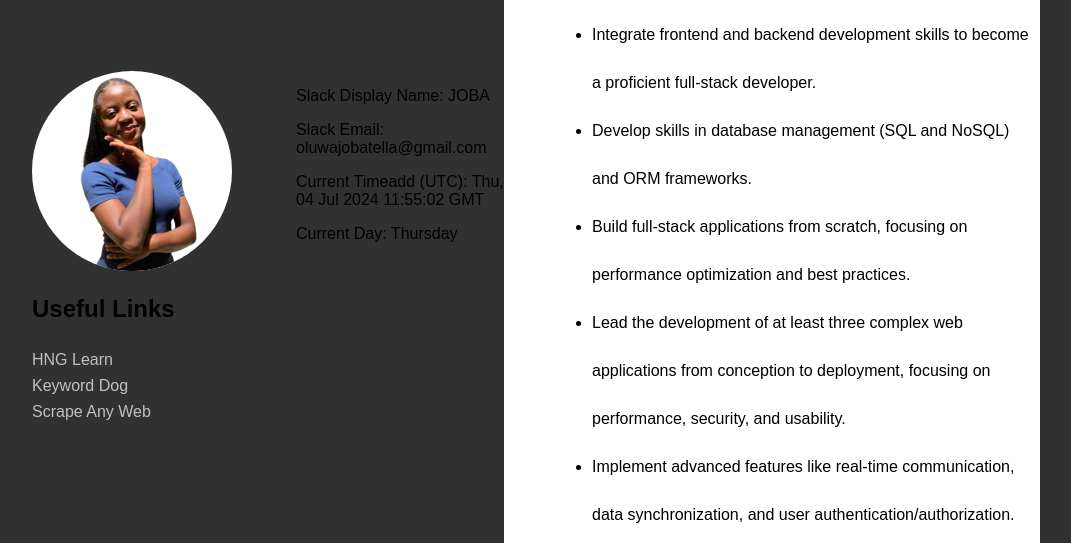
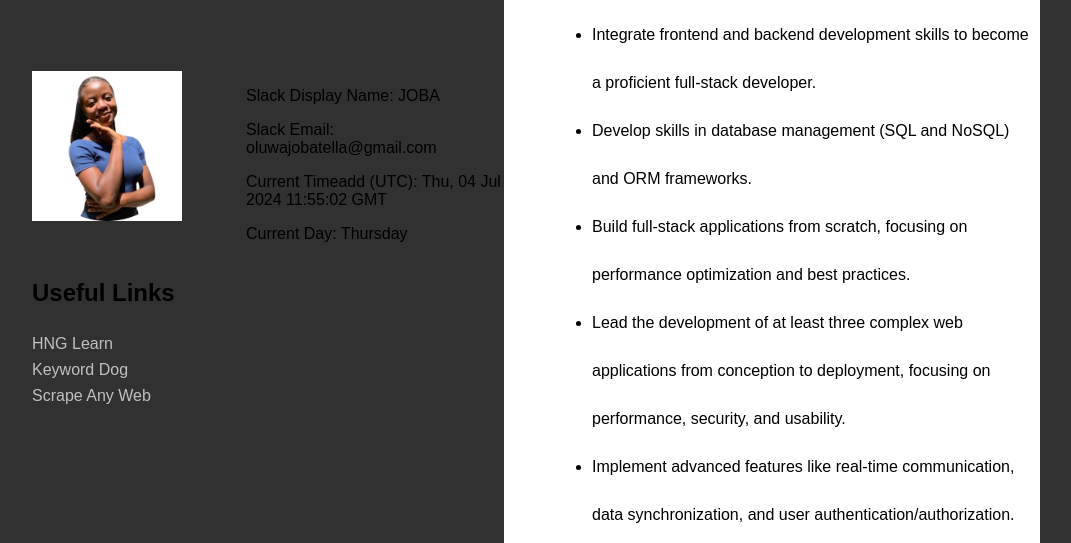
Before and after one commit to Jobby-designs/Slack_profile, a plain HTML site: page index.html in a window 1280 px wide. Shown: the part 257-800 px from the top of the page, without its empty margins (208-1279 px from the left). Drawn offline with Linux system fonts and the light colour scheme.

Commit message:
my third commit

```diff
--- a/index.css
+++ b/index.css
@@ -37,9 +37,8 @@ h2 {
 
 }
 .profile img {
-    width: 200px;
-    height: 200px;
-    border-radius: 50%;
+    width: 150px;
+    height: 150px;
 }
 
 ul {
```
